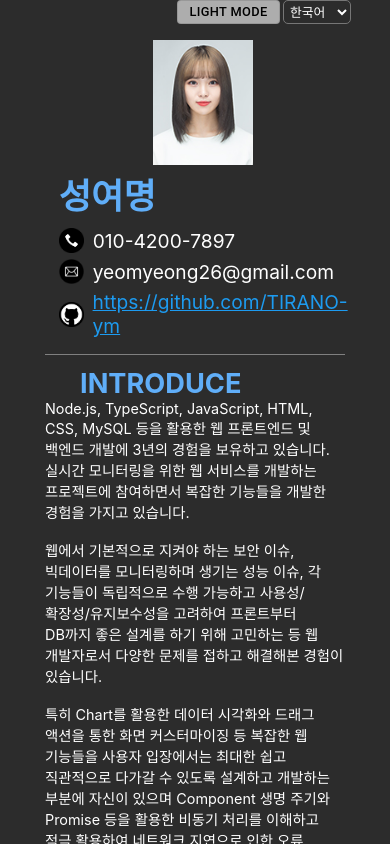
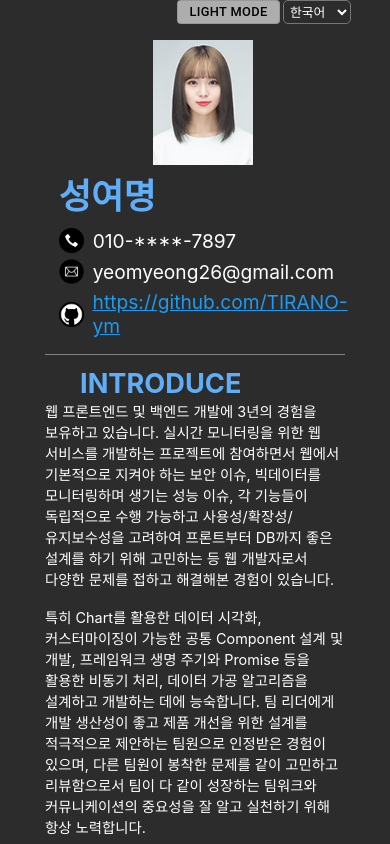
Before and after one commit to TIRANO-ym/resume-app, a React (Create React App) app: page / in a window 390 px wide. Built offline with nearby package versions, Linux system fonts and the light colour scheme.

Commit message:
hide phone number and modify introduce

```diff
--- a/src/language/en.json
+++ b/src/language/en.json
@@ -1,10 +1,10 @@
 {
     "profile_info": {
         "name": "Yeomyeong Seong (성여명)",
-        "phone_number": "+8210-4200-7897"
+        "phone_number": "+8210-****-7897"
     },
     "introduce": {
-        "content": "I have 3+years of experience in developing web front-end and back-end using Node.js, TypeScript, JavaScript, HTML, CSS, MySQL, etc. I have experience developing complex functions while participating in a project to develop web services for real-time monitoring.\n\nAs a web developer, I have experience in dealing with various problems, such as security issues that need to be basically observed on the web, performance issues generated by monitoring big data, and considering usability/scalability/maintenance.\n\nIn particular, we are confident in designing and developing complex web functions such as data visualization using Chart and screen customization through drag actions as easily and intuitively as possible.\n\nI has been recognized as a team member who is highly productive in development and actively proposes design for product improvement. I will always work hard to understand and practice the importance of teamwork and communication that the team grows together by considering and reviewing the problems faced by other team members."
+        "content": "I have 3+years of experience in developing web front-end and back-end. While participating in a project to develop web services for real-time monitoring, I have experience in dealing with various problems as , such as security issues that need to be basically observed on the web, performance issues generated by monitoring big data, and considering usability/scalability/maintenance.\n\nIn particular, i'm good at designing and developing data visualization using Chart, designing and developing common components that can be customized, asynchronous processing using framework lifecycles and Promise, and designing and developing data processing algorithms.\n\nI has been recognized as a team member who is highly productive in development and actively proposes design for product improvement. and I will always work hard to understand and practice the importance of teamwork and communication that the team grows together by considering and reviewing the problems faced by other team members."
     },
     "skill": {
         "production_level": "Production\nDevelopment Level",
--- a/src/language/ko.json
+++ b/src/language/ko.json
@@ -1,10 +1,10 @@
 {
     "profile_info": {
         "name": "성여명",
-        "phone_number": "010-4200-7897"
+        "phone_number": "010-****-7897"
     },
     "introduce": {
-        "content": "Node.js, TypeScript, JavaScript, HTML, CSS, MySQL 등을 활용한 웹 프론트엔드 및 백엔드 개발에 3년의 경험을 보유하고 있습니다. 실시간 모니터링을 위한 웹 서비스를 개발하는 프로젝트에 참여하면서 복잡한 기능들을 개발한 경험을 가지고 있습니다.\n\n웹에서 기본적으로 지켜야 하는 보안 이슈, 빅데이터를 모니터링하며 생기는 성능 이슈, 각 기능들이 독립적으로 수행 가능하고 사용성/확장성/유지보수성을 고려하여 프론트부터 DB까지 좋은 설계를 하기 위해 고민하는 등 웹 개발자로서 다양한 문제를 접하고 해결해본 경험이 있습니다.\n\n특히 Chart를 활용한 데이터 시각화와 드래그 액션을 통한 화면 커스터마이징 등 복잡한 웹 기능들을 사용자 입장에서는 최대한 쉽고 직관적으로 다가갈 수 있도록 설계하고 개발하는 부분에 자신이 있으며 Component 생명 주기와 Promise 등을 활용한 비동기 처리를 이해하고 적극 활용하여 네트워크 지연으로 인한 오류 발생률을 낮추고 제품 품질을 높이고자 합니다.\n\n팀 리더에게 개발 생산성이 좋고 제품 개선을 위한 설계를 적극적으로 제안하는 팀원으로 인정받은 경험이 있습니다. 다른 팀원이 봉착한 문제를 같이 고민하고 리뷰함으로서 팀이 다 같이 성장하는 팀워크와 커뮤니케이션의 중요성을 잘 알고 실천하기 위해 항상 노력합니다."
+        "content": "웹 프론트엔드 및 백엔드 개발에 3년의 경험을 보유하고 있습니다. 실시간 모니터링을 위한 웹 서비스를 개발하는 프로젝트에 참여하면서 웹에서 기본적으로 지켜야 하는 보안 이슈, 빅데이터를 모니터링하며 생기는 성능 이슈, 각 기능들이 독립적으로 수행 가능하고 사용성/확장성/유지보수성을 고려하여 프론트부터 DB까지 좋은 설계를 하기 위해 고민하는 등 웹 개발자로서 다양한 문제를 접하고 해결해본 경험이 있습니다.\n\n특히 Chart를 활용한 데이터 시각화, 커스터마이징이 가능한 공통 Component 설계 및 개발, 프레임워크 생명 주기와 Promise 등을 활용한 비동기 처리, 데이터 가공 알고리즘을 설계하고 개발하는 데에 능숙합니다. 팀 리더에게 개발 생산성이 좋고 제품 개선을 위한 설계를 적극적으로 제안하는 팀원으로 인정받은 경험이 있으며, 다른 팀원이 봉착한 문제를 같이 고민하고 리뷰함으로서 팀이 다 같이 성장하는 팀워크와 커뮤니케이션의 중요성을 잘 알고 실천하기 위해 항상 노력합니다."
     },
     "skill": {
         "production_level": "Production\n개발 가능 수준",
--- a/src/page/main-page/main-page.css
+++ b/src/page/main-page/main-page.css
@@ -232,7 +232,6 @@
     font-size: 1rem;
     text-align: center;
     width: 35vw;
-    overflow-x: auto;
     min-width: 300px;
     td {
       border: solid 1px gray;
@@ -508,4 +507,9 @@ table, th, td {
   .topLine {
     width: 90%;
   }
+  .skill {
+    .table {
+      overflow-x: auto;
+    }
+  }
 }
--- a/src/page/main-page/main-page.js
+++ b/src/page/main-page/main-page.js
@@ -161,7 +161,7 @@ function Skill() {
           </tr>
           <tr>
             <td>{t("skill.hobby_level")}</td>
-            <td>Java<br/>Python<br/>C#</td>
+            <td>Java<br/>Python<br/>C/C#</td>
             <td>React<br/>REST API</td>
             <td>Elasticsearch<br/>MongoDB<br/>SQLite</td>
             <td>Unity<br/>Andriod Studio</td>
```
Also changed, not shown: 12 other files (tests, documents, lock files or other folders).
